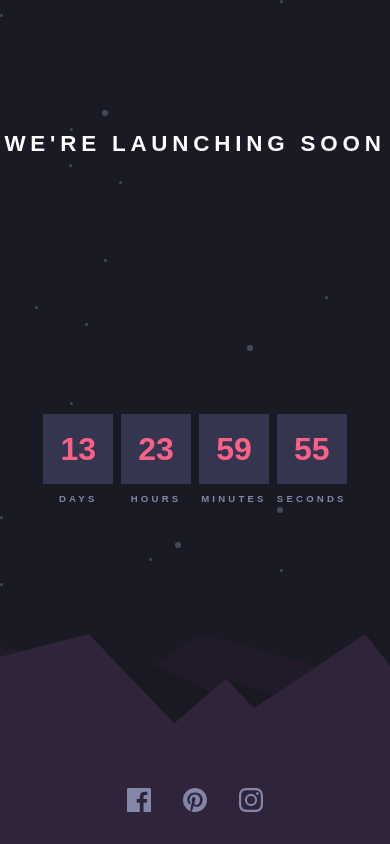
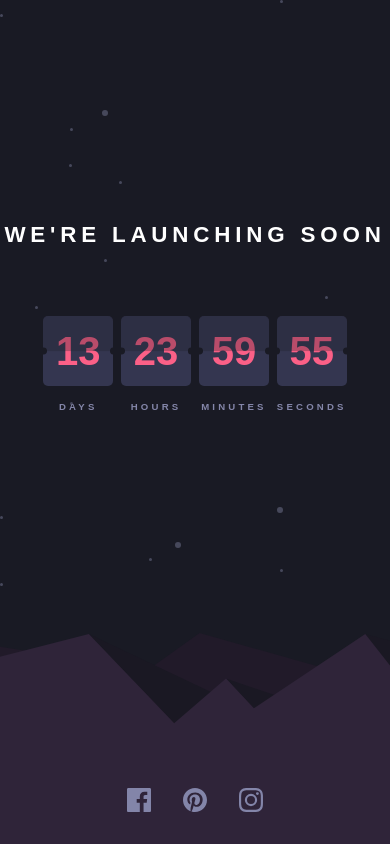
Before and after one commit to ccccchriz/launch-countdown-timer-main, a React (Vite) app: page / in a window 390 px wide. Built offline with nearby package versions, Linux system fonts and the light colour scheme.

Commit message:
working mobile version

```diff
--- a/src/components/Countdown.css
+++ b/src/components/Countdown.css
@@ -5,23 +5,3 @@
   grid-template-columns: repeat(4, 1fr);
   gap: 0.5rem;
 }
-
-.countdown__number {
-  display: flex;
-  flex-direction: column;
-  align-items: center;
-  justify-content: center;
-
-  color: hsl(var(--clr-primary-red));
-  font-size: 2rem;
-  aspect-ratio: 1;
-  background-color: hsl(var(--clr-neutral-200));
-}
-
-.countdown__text {
-  content: "DAYS";
-  color: hsl(var(--clr-primary-blue));
-  letter-spacing: 0.2rem;
-  font-size: 0.6rem;
-  text-align: center;
-}
--- a/src/components/Countdown.jsx
+++ b/src/components/Countdown.jsx
@@ -1,5 +1,6 @@
 import { useEffect, useState } from "react";
 import "./Countdown.css";
+import CountdownCard from "./CountdownCard";
 
 const Countdown = ({ countdownTime }) => {
   const [time, setTime] = useState(countdownTime);
@@ -22,18 +23,10 @@ const Countdown = ({ countdownTime }) => {
 
   return (
     <section className="countdown">
-      <div className="countdown__number countdown__number--days">{days}</div>
-      <div className="countdown__number countdown__number--hours">{hours}</div>
-      <div className="countdown__number countdown__number--minutes">
-        {minutes}
-      </div>
-      <div className="countdown__number countdown__number--seconds">
-        {seconds}
-      </div>
-      <div className="countdown__text">DAYS</div>
-      <div className="countdown__text">HOURS</div>
-      <div className="countdown__text">MINUTES</div>
-      <div className="countdown__text">SECONDS</div>
+      <CountdownCard time={days} title={"DAYS"} />
+      <CountdownCard time={hours} title={"HOURS"} />
+      <CountdownCard time={minutes} title={"MINUTES"} />
+      <CountdownCard time={seconds} title={"SECONDS"} />
     </section>
   );
 };
--- /dev/null
+++ b/src/components/CountdownCard.css
@@ -0,0 +1,58 @@
+.countdowncard {
+  display: grid;
+  gap: 0.9rem;
+}
+
+.countdowncard__text {
+  color: hsl(var(--clr-primary-blue));
+  letter-spacing: 0.2rem;
+  font-size: 0.6rem;
+  text-align: center;
+}
+
+.countdowncard__number {
+  position: relative;
+  display: flex;
+  flex-direction: column;
+  align-items: center;
+  justify-content: center;
+
+  color: hsl(var(--clr-primary-red));
+  font-size: 2.5rem;
+  aspect-ratio: 1;
+  background-color: hsla(var(--clr-neutral-200), 1);
+  border-radius: 5px;
+  overflow: hidden;
+}
+
+.countdowncard__number > span {
+  position: absolute;
+}
+
+.top {
+  position: absolute;
+  height: 100%;
+  width: 150%;
+  background-color: hsla(var(--clr-neutral-300), 0.3);
+  z-index: 4;
+  transform: translatey(-50%);
+}
+
+.circle {
+  position: relative;
+  width: 10%;
+  aspect-ratio: 1;
+  border-radius: 50%;
+  background-color: hsl(var(--clr-neutral-400));
+  z-index: 5;
+}
+
+.circle-left {
+  transform: translateY(50%);
+  left: -50%;
+}
+
+.circle-right {
+  transform: translateY(-50%);
+  left: 50%;
+}
--- /dev/null
+++ b/src/components/CountdownCard.jsx
@@ -0,0 +1,19 @@
+import "./CountdownCard.css";
+
+const CountdownCard = ({ time, title }) => {
+  if (time < 10) time = "0" + time;
+
+  return (
+    <div className="countdowncard">
+      <div className="countdowncard__number">
+        <div className="top"></div>
+        <div className="circle circle-left"></div>
+        <div className="circle circle-right"></div>
+        <span>{time}</span>
+      </div>
+      <div className="countdowncard__text">{title}</div>
+    </div>
+  );
+};
+
+export default CountdownCard;
--- a/src/index.css
+++ b/src/index.css
@@ -87,6 +87,9 @@ main {
   background-color: hsl(var(--clr-neutral-400));
   font-family: var(--ff-base);
   font-weight: var(--fw-bold);
-  display: grid;
-  place-items: center;
+  display: flex;
+  gap: 4rem;
+  flex-direction: column;
+  justify-content: center;
+  align-items: center;
 }
```
